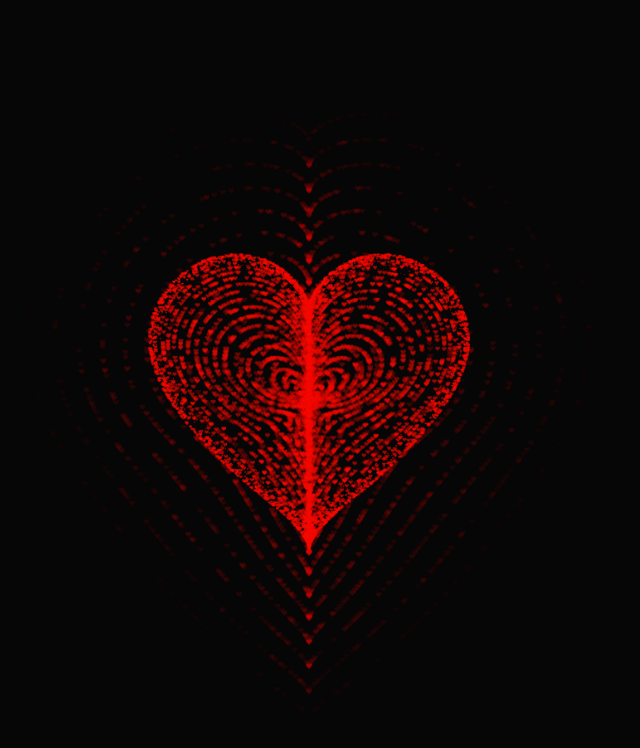
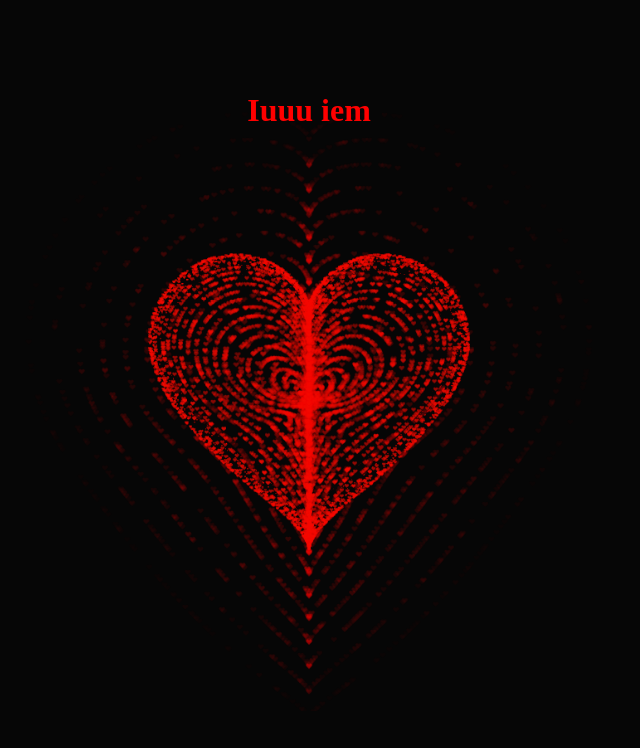
Before and after one commit to anh-quan1207/NgoThuyHau, a plain HTML site: page index.html in a window 1280 px wide. Shown: the whole page, without its empty margins (331-971 px from the left). Drawn offline with Linux system fonts and the light colour scheme; animation ran at ten frames a second.

Commit message:
Update index.html

```diff
--- a/index.html
+++ b/index.html
@@ -22,6 +22,7 @@ canvas {
   </style>
  </HEAD>
  <BODY>
+  <h1 style="color: red ; margin-bottom: 600px;">Iuuu iem</h1>
   <div class="box">
     <canvas id="pinkboard"></canvas>
   </div>
```
